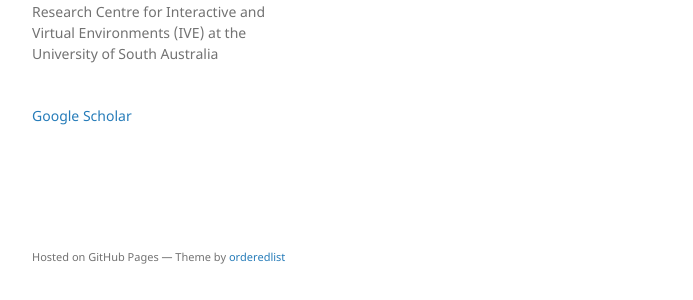
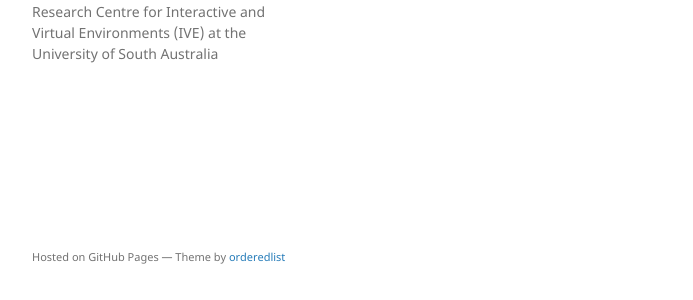
Before and after one commit to kiwicarolin/kiwicarolin.github.io, a Jekyll site: the page built from portfolio.md, in a window 1280 px wide. Shown: the part 564-864 px from the top of the page, without its empty margins (178-871 px from the left). Built offline with Jekyll 4.4.1, drawn with Linux system fonts in a browser that asks for light colours; our own code applies the rules of GitHub Pages for plain Markdown files.

Commit message:
no message

```diff
--- a/_layouts/default.html
+++ b/_layouts/default.html
@@ -22,9 +22,6 @@
         <p><br>Have a look at some projects <a href="./portfolio.html" target="_top">Portfolio</a></p>
 
         <p>{{ site.description | default: site.github.project_tagline }}</p>
-
-        <p>  <br><a href="https://scholar.google.com/citations?hl=en&user=mv2LqCIAAAAJ" target="_top">Google Scholar</a>
-        </p>
 
         {% if site.github.is_project_page %}
         <p class="view"><a href="{{ site.github.repository_url }}">View the Project on GitHub <small>{{ site.github.repository_nwo }}</small></a></p>
```
